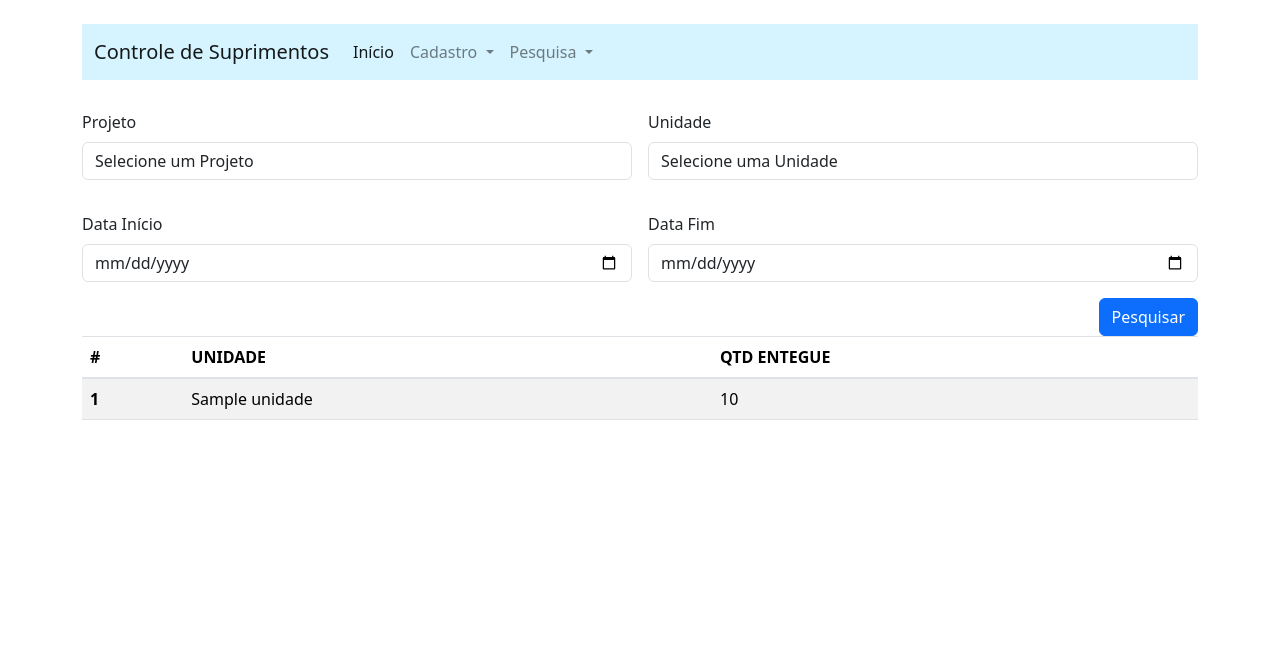
After one commit to gleisonmedeiros/controlesuprimentos, a Django app: page /controlesupri/total_unidade/ in a window 1280 px wide. The commit adds this page. Shown: the top 660 px of the page. Run offline with Django 5.2, Linux system fonts and the light colour scheme; tables that the repository leaves empty hold one stand-in row (values such as "Sample post"); some libraries are stand-ins or nearby versions.

Commit message:
Implantando relatporios

```diff
--- a/controlesuprimentos/cltsupri/templates/index.html
+++ b/controlesuprimentos/cltsupri/templates/index.html
@@ -26,8 +26,14 @@
             <li><a class="dropdown-item" href="{% url 'entrega_suprimento' %}">Entrega</a></li>
           </ul>
         </li>
-         <li class="nav-item">
-          <a class="nav-link active" href="{% url 'pesquisa' %}">Pesquisa</a>
+        <li class="nav-item dropdown">
+          <a class="nav-link dropdown-toggle" href="#" id="navbarDropdown" role="button" data-bs-toggle="dropdown" aria-expanded="false">
+            Pesquisa
+          </a>
+          <ul class="dropdown-menu" aria-labelledby="navbarDropdown">
+              <li><a class="dropdown-item" href="{% url 'pesquisa' %}">Geral</a></li>
+            <li><a class="dropdown-item" href="{% url 'total_unidade' %}">Total por unidade</a></li>
+          </ul>
         </li>
       </ul>
     </div>
--- /dev/null
+++ b/controlesuprimentos/cltsupri/templates/total_unidade.html
@@ -0,0 +1,63 @@
+{% extends 'index.html' %}
+
+{% block content %}
+
+<form class="row g-3" method="POST">
+  {% csrf_token %}
+    <!-- Linha 1: Projeto e Nome da Unidade -->
+    <div class="col-md-6">
+         <label for="form_projeto">Projeto</label>
+        <select name="projeto" id="myprojeto" class="form-control">
+    <option value="">Selecione um Projeto</option>
+    {% for projeto in form_projeto %}
+        <option value="{{ projeto.id }}">{{ projeto.nome }}</option>
+    {% endfor %}
+</select>
+    </div>
+    <div class="col-md-6">
+        <div class="form-group">
+        <label for="form_unidade">Unidade</label>
+        <select name="unidade" id="myunidade" class="form-control">
+    <option value="">Selecione uma Unidade</option>
+    {% for unidade in form_unidades %}
+        <option value="{{ unidade.id }}">{{ unidade.nome }}</option>
+    {% endfor %}
+</select>
+        </div>
+    </div>
+
+    <!-- Linha 2: Data Início e Data Fim -->
+    <div class="col-md-6">
+        <label for="data_inicio" class="form-label">Data Início</label>
+        <input type="date" class="form-control" id="data_inicio" name="data_inicio">
+    </div>
+    <div class="col-md-6">
+        <label for="data_fim" class="form-label">Data Fim</label>
+        <input type="date" class="form-control" id="data_fim" name="data_fim">
+    </div>
+
+    <!-- Botão de Pesquisa -->
+    <div class="col-md-12 text-end mt-3">
+        <input type="submit" class="btn btn-primary" value="Pesquisar"></input>
+    </div>
+</form>
+<table class="table table-striped table-hover">
+  <thead>
+    <tr>
+      <th scope="col">#</th>
+      <th scope="col">UNIDADE</th>
+      <th scope="col">QTD ENTEGUE</th>
+    </tr>
+  </thead>
+  <tbody>
+    {% for chave, valor in lista.items %}
+    <tr>
+      <th scope="row">{{ forloop.counter }}</th>
+      <td>{{ chave }}</td>
+      <td>{{ valor }}</td>
+    </tr>
+    {% endfor %}
+  </tbody>
+</table>
+
+{% endblock %}
--- a/controlesuprimentos/cltsupri/urls.py
+++ b/controlesuprimentos/cltsupri/urls.py
@@ -10,5 +10,6 @@ urlpatterns = [
     path('entrega_suprimento/', views.entrega_suprimento, name='entrega_suprimento'),
     path('processar-selecao/', views.processar_selecao, name='processar_selecao'),
     path('pesquisa/', views.pesquisa, name='pesquisa'),
+    path('total_unidade/', views.total_unidade, name='total_unidade'),
 
 ]
--- a/controlesuprimentos/cltsupri/views.py
+++ b/controlesuprimentos/cltsupri/views.py
@@ -40,6 +40,46 @@ def pesquisa(request):
             #print(entrega)
             pass
     return render(request,'pesquisa.html',{'form': entregas_ordenadas,'form_projeto':form_projeto,'form_unidades':form_unidades} )
+
+def total_unidade(request):
+    entregas_ordenadas = EntregaSuprimento.objects.all().order_by('data')
+    form_projeto = Projeto.objects.all()
+    form_unidades = Unidade.objects.all()
+    if request.method == 'POST':
+        valor_projeto = request.POST.get('projeto')  # Captura o valor do campo 'projeto'
+        valor_unidade = request.POST.get('unidade')  # Captura o valor do campo 'unidade'
+        data_inicio = request.POST.get('data_inicio')
+        data_fim = request.POST.get('data_fim')
+
+        # Imprimir para teste
+        print(f"Projeto Selecionado: {valor_projeto}")
+        print(f"Unidade Selecionada: {valor_unidade}")
+        print(f"Data Início: {data_inicio}")
+        print(f"Data Fim: {data_fim}")
+
+        # Filtrar entregas com base nos valores capturados
+        if valor_projeto:
+            entregas_ordenadas = entregas_ordenadas.filter(unidade__projeto_id=valor_projeto)
+        if valor_unidade:
+            entregas_ordenadas = entregas_ordenadas.filter(unidade_id=valor_unidade)
+        if data_inicio:
+            entregas_ordenadas = entregas_ordenadas.filter(data__gte=data_inicio)
+        if data_fim:
+            entregas_ordenadas = entregas_ordenadas.filter(data__lte=data_fim)
+    else:
+        for entrega in entregas_ordenadas:
+            #print(entrega)
+            pass
+
+    lista = {}
+    for entrega in entregas_ordenadas:
+        if entrega.unidade.nome not in lista:
+            lista[entrega.unidade.nome] = 0
+        lista[entrega.unidade.nome] += entrega.quantidade_entregue
+
+    print(lista)
+
+    return render(request,'total_unidade.html',{'form': entregas_ordenadas,'form_projeto':form_projeto,'form_unidades':form_unidades,'lista':lista} )
 
 
 # Create your views here.
```
